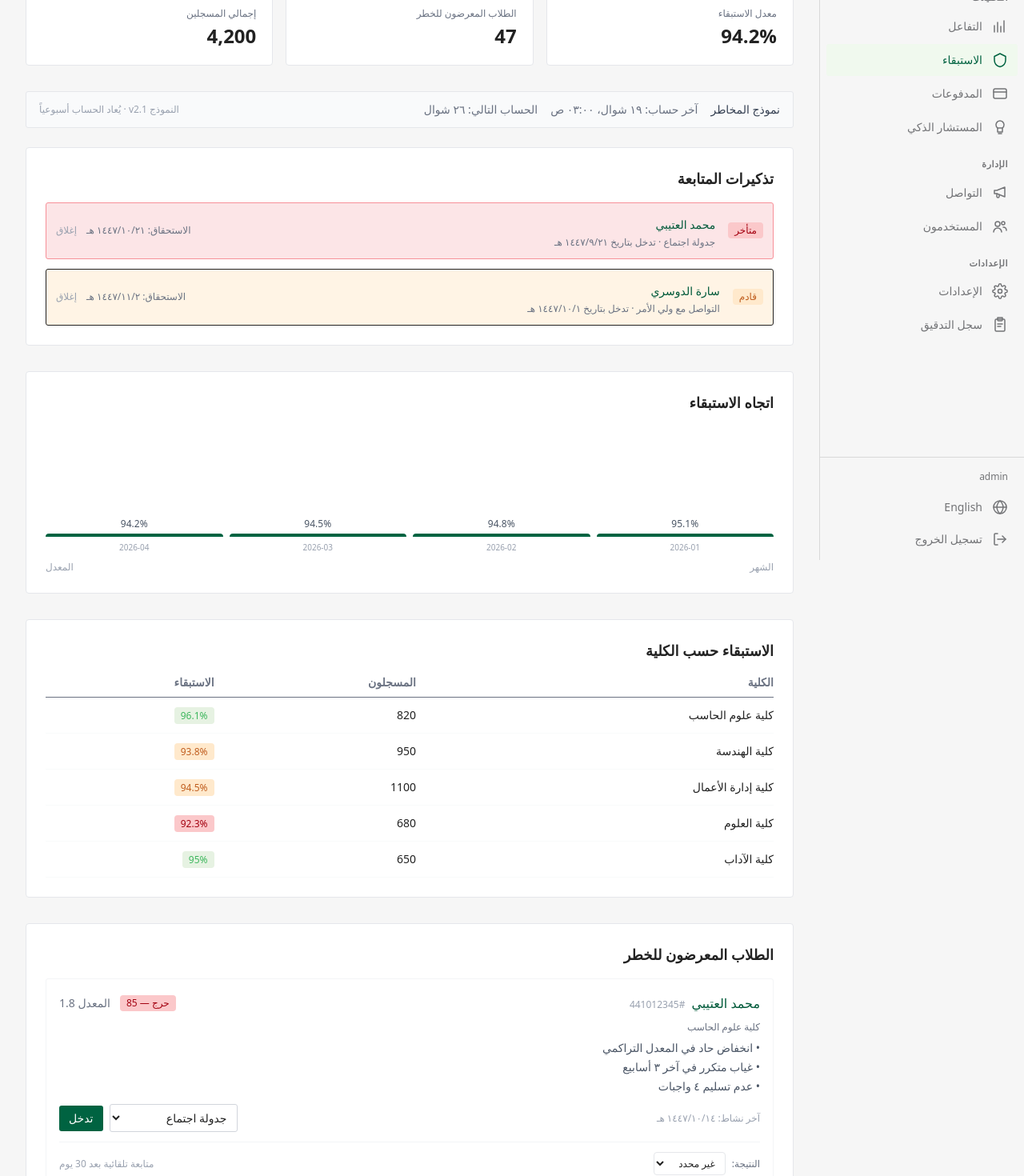
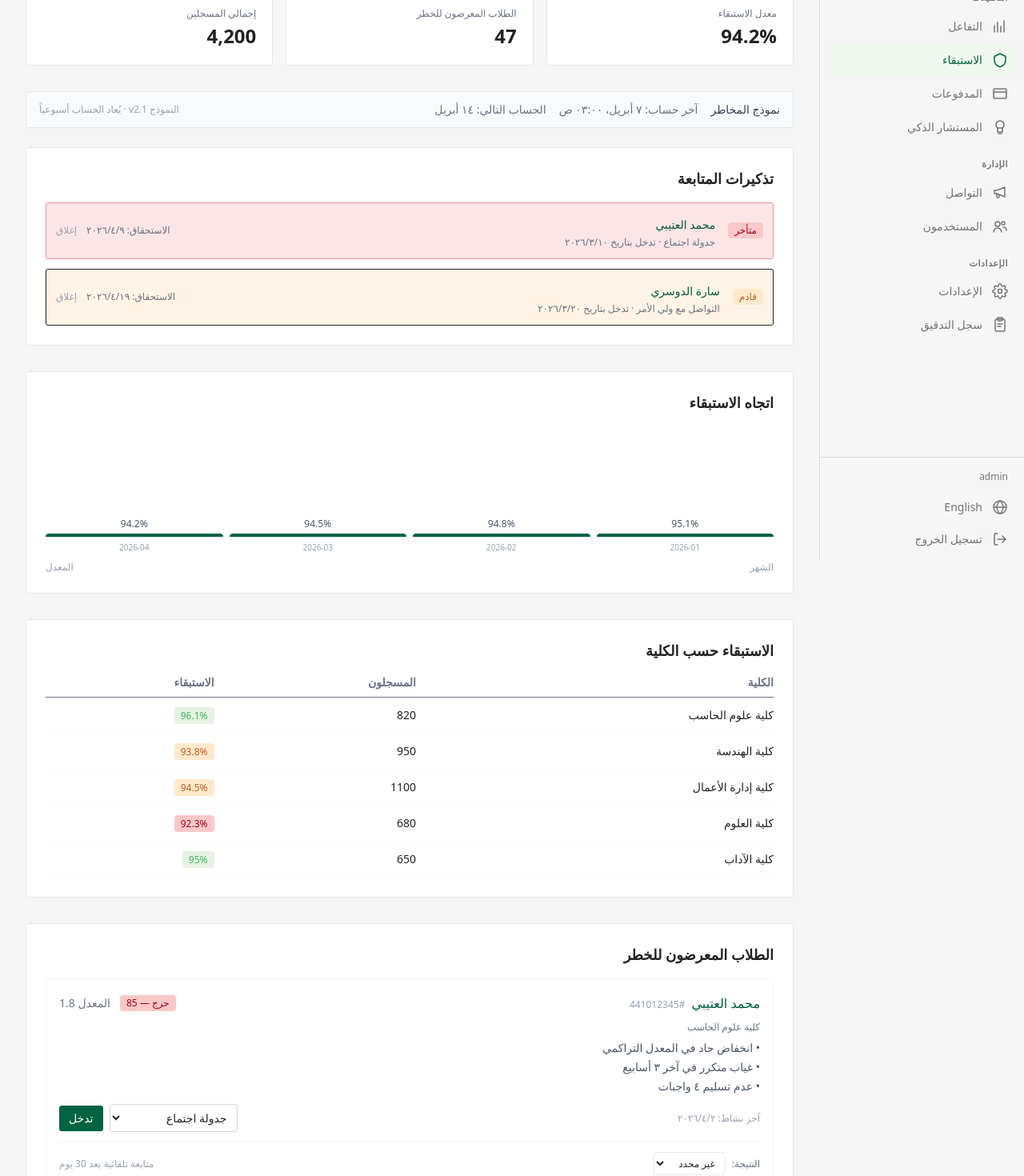
Before and after one commit to Danah-Altukhaim/website, a Next.js app: page /retention in a window 1280 px wide. Shown: the part 100-1570 px from the top of the page at 80% size. Built offline with nearby package versions, Linux system fonts and the light colour scheme; sample sign-in values are in the browser's storage.

Commit message:
Use ar-EG locale so dates stay Gregorian in Arabic UI

```diff
--- a/src/app/communications/page.tsx
+++ b/src/app/communications/page.tsx
@@ -356,7 +356,7 @@ export default function CommunicationsPage() {
                       </div>
                     </td>
                     <td className="px-6 py-4 text-gray-500 text-xs">
-                      {new Date(msg.sent_at).toLocaleString(locale === 'ar' ? 'ar-SA' : 'en-US')}
+                      {new Date(msg.sent_at).toLocaleString(locale === 'ar' ? 'ar-EG' : 'en-US')}
                     </td>
                   </tr>
                 ))}
--- a/src/app/retention/page.tsx
+++ b/src/app/retention/page.tsx
@@ -183,10 +183,10 @@ export default function RetentionPage() {
           <div className="flex items-center gap-4">
             <span className="font-medium text-gray-700">{t('retention.riskRecalc')}</span>
             <span className="text-gray-500">
-              {t('retention.lastCalculated')}: {new Date(recalcInfo.last_calculated).toLocaleDateString(isAr ? 'ar-SA' : 'en-US', { month: 'short', day: 'numeric', hour: '2-digit', minute: '2-digit' })}
+              {t('retention.lastCalculated')}: {new Date(recalcInfo.last_calculated).toLocaleDateString(isAr ? 'ar-EG' : 'en-US', { month: 'short', day: 'numeric', hour: '2-digit', minute: '2-digit' })}
             </span>
             <span className="text-gray-500">
-              {t('retention.nextScheduled')}: {new Date(recalcInfo.next_scheduled).toLocaleDateString(isAr ? 'ar-SA' : 'en-US', { month: 'short', day: 'numeric' })}
+              {t('retention.nextScheduled')}: {new Date(recalcInfo.next_scheduled).toLocaleDateString(isAr ? 'ar-EG' : 'en-US', { month: 'short', day: 'numeric' })}
             </span>
           </div>
           <span className="text-xs text-gray-400">{t('retention.modelVersion')} {recalcInfo.model_version} &middot; {t('retention.recalcWeekly')}</span>
@@ -209,13 +209,13 @@ export default function RetentionPage() {
                       {isAr ? r.student_name_ar : r.student_name_en}
                     </Link>
                     <p className="text-xs text-gray-500">
-                      {isAr ? r.action_ar : r.action_en} &middot; {t('retention.interventionOn', { value: new Date(r.intervention_date).toLocaleDateString(isAr ? 'ar-SA' : 'en-US') })}
+                      {isAr ? r.action_ar : r.action_en} &middot; {t('retention.interventionOn', { value: new Date(r.intervention_date).toLocaleDateString(isAr ? 'ar-EG' : 'en-US') })}
                     </p>
                   </div>
                 </div>
                 <div className="flex items-center gap-3">
                   <span className="text-xs text-gray-500">
-                    {t('retention.dueDate', { value: new Date(r.due_date).toLocaleDateString(isAr ? 'ar-SA' : 'en-US') })}
+                    {t('retention.dueDate', { value: new Date(r.due_date).toLocaleDateString(isAr ? 'ar-EG' : 'en-US') })}
                   </span>
                   <button
                     onClick={() => handleDismissReminder(r.id)}
@@ -313,7 +313,7 @@ export default function RetentionPage() {
               </ul>
               <div className="flex items-center justify-between">
                 <span className="text-xs text-gray-400">
-                  {t('retention.lastActive', { value: new Date(s.last_active).toLocaleDateString(isAr ? 'ar-SA' : 'en-US') })}
+                  {t('retention.lastActive', { value: new Date(s.last_active).toLocaleDateString(isAr ? 'ar-EG' : 'en-US') })}
                 </span>
                 <div className="flex items-center gap-2">
                   <select
--- a/src/app/users/page.tsx
+++ b/src/app/users/page.tsx
@@ -469,7 +469,7 @@ export default function UsersPage() {
                     </td>
                     <td className="px-6 py-4 text-gray-500 text-xs">
                       {u.last_login
-                        ? new Date(u.last_login).toLocaleString(locale === 'ar' ? 'ar-SA' : 'en-US')
+                        ? new Date(u.last_login).toLocaleString(locale === 'ar' ? 'ar-EG' : 'en-US')
                         : '\u2014'}
                     </td>
                   </tr>
```
